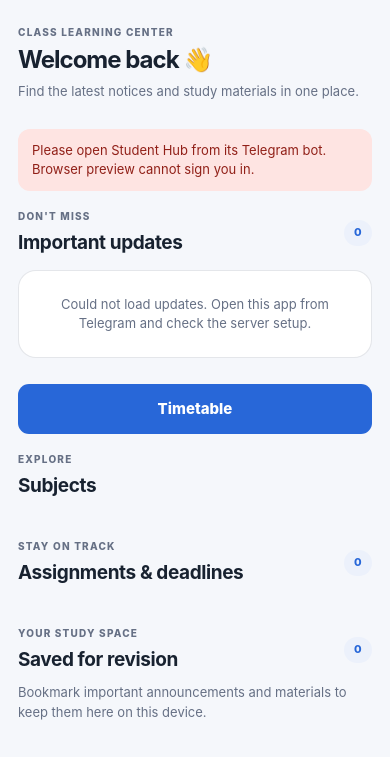
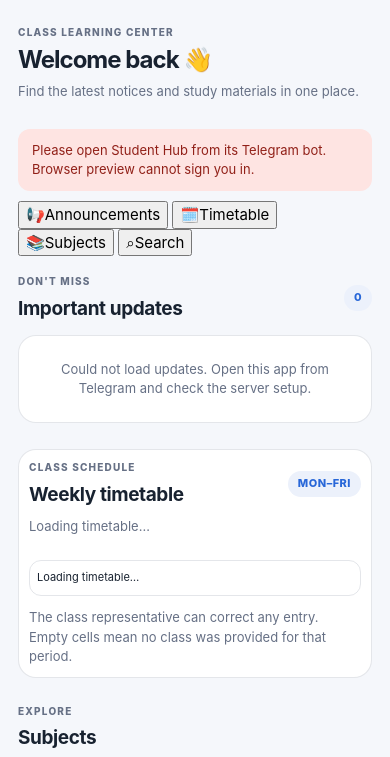
Before and after one commit to kapler90g-lab/student-hub-s3, a website: page public/index.html in a window 390 px wide. Shown: the part 78-835 px from the top of the page. Drawn offline with Linux system fonts and the light colour scheme; a script that the page names is missing.

Commit message:
Rebuild section tabs and responsive subject grid

```diff
--- a/public/index.html
+++ b/public/index.html
@@ -31,14 +31,19 @@
       <div id="error-banner" class="error-banner hidden" role="alert"></div>
       <div id="status-banner" class="status-banner hidden" role="status"></div>
 
-      <section class="priority-section">
+      <nav class="main-tabs" role="tablist" aria-label="Main sections">
+        <button type="button" class="main-tab active" role="tab" aria-selected="true" data-main-tab="announcements"><span aria-hidden="true">📢</span><span>Announcements</span></button>
+        <button type="button" class="main-tab" role="tab" aria-selected="false" data-main-tab="timetable"><span aria-hidden="true">🗓️</span><span>Timetable</span></button>
+        <button type="button" class="main-tab" role="tab" aria-selected="false" data-main-tab="subjects"><span aria-hidden="true">📚</span><span>Subjects</span></button>
+        <button type="button" class="main-tab" role="tab" aria-selected="false" data-main-tab="search"><span aria-hidden="true">⌕</span><span>Search</span></button>
+      </nav>
+
+      <section class="priority-section" data-tab-panel="announcements">
         <div class="section-heading"><div><p class="eyebrow">DON'T MISS</p><h2>Important updates</h2></div><span id="notice-count" class="count-pill">0</span></div>
         <div id="priority-feed" class="priority-feed"><div class="empty-state">Loading announcements…</div></div>
       </section>
 
-      <section class="section timetable-entry"><button id="timetable-toggle" class="primary-button timetable-open-button" type="button">Timetable</button></section>
-
-      <section id="timetable-section" class="section timetable-section hidden">
+      <section id="timetable-section" class="section timetable-section" data-tab-panel="timetable">
         <div class="section-heading"><div><p class="eyebrow">CLASS SCHEDULE</p><h2>Weekly timetable</h2></div><span class="count-pill">MON–FRI</span></div>
         <p id="timetable-status" class="muted timetable-status">Loading timetable…</p>
         <div class="timetable-toolbar"><button id="timetable-edit" class="secondary-button hidden" type="button">Edit timetable</button><button id="timetable-cancel" class="secondary-button hidden" type="button">Cancel</button><button id="timetable-save" class="primary-button hidden" type="button">Save timetable</button></div>
@@ -46,12 +51,12 @@
         <p class="small-note">The class representative can correct any entry. Empty cells mean no class was provided for that period.</p>
       </section>
 
-      <section class="section">
+      <section class="section" data-tab-panel="subjects">
         <div class="section-heading"><div><p class="eyebrow">EXPLORE</p><h2>Subjects</h2></div></div>
         <div id="subject-list" class="subject-grid"></div>
       </section>
 
-      <section id="subject-detail" class="section subject-detail hidden" aria-live="polite">
+      <section id="subject-detail" data-tab-panel="subjects" class="section subject-detail hidden" aria-live="polite">
         <div class="folder-header"><button id="close-subject" class="secondary-button" type="button">← All subjects</button><div><p class="eyebrow">SUBJECT FOLDER</p><h2 id="folder-title">Subject</h2><p id="folder-summary" class="muted"></p></div></div>
         <div id="folder-tabs" class="folder-tabs" role="tablist" aria-label="Subject sections">
           <button type="button" class="folder-tab active" data-folder-tab="overview">Overview</button>
@@ -63,18 +68,18 @@
         <div id="folder-content" class="folder-content"></div>
       </section>
 
-      <section id="deadline-section" class="section">
+      <section id="deadline-section" class="section" data-tab-panel="announcements">
         <div class="section-heading"><div><p class="eyebrow">STAY ON TRACK</p><h2>Assignments & deadlines</h2></div><span id="deadline-count" class="count-pill">0</span></div>
         <div id="deadline-list" class="announcement-list"></div>
       </section>
 
-      <section id="revision-section" class="section">
+      <section id="revision-section" class="section" data-tab-panel="subjects">
         <div class="section-heading"><div><p class="eyebrow">YOUR STUDY SPACE</p><h2>Saved for revision</h2></div><span id="saved-count" class="count-pill">0</span></div>
         <p class="muted workspace-hint">Bookmark important announcements and materials to keep them here on this device.</p>
         <div id="saved-list" class="resource-list"></div>
       </section>
 
-      <section class="section">
+      <section class="section" data-tab-panel="search">
         <div class="section-heading"><div><p class="eyebrow">LIBRARY</p><h2 id="library-title">Recent study materials</h2></div><span id="resource-count" class="count-pill">0</span></div>
         <label class="search-box"><span aria-hidden="true">⌕</span><input id="search-input" type="search" placeholder="Search notes, files, announcements…" autocomplete="off"><button id="clear-search" type="button" aria-label="Clear search">×</button></label>
         <div class="filter-row">
@@ -90,12 +95,12 @@
         <div id="resource-list" class="resource-list"><div class="empty-state">Loading materials…</div></div>
       </section>
 
-      <section class="section">
+      <section class="section" data-tab-panel="announcements">
         <div class="section-heading"><div><p class="eyebrow">NOTICEBOARD</p><h2>All announcements</h2></div></div>
         <div id="all-announcements" class="announcement-list"></div>
       </section>
 
-      <section id="rep-tools" class="section rep-section hidden">
+      <section id="rep-tools" data-tab-panel="announcements" class="section rep-section hidden">
         <div class="section-heading"><div><p class="eyebrow">PUBLISHING TOOLS</p><h2>Representative desk</h2></div><span class="rep-tag">REP</span></div>
         <div class="rep-actions">
           <button id="open-announcement" class="primary-button" type="button">＋ New announcement</button>
```
